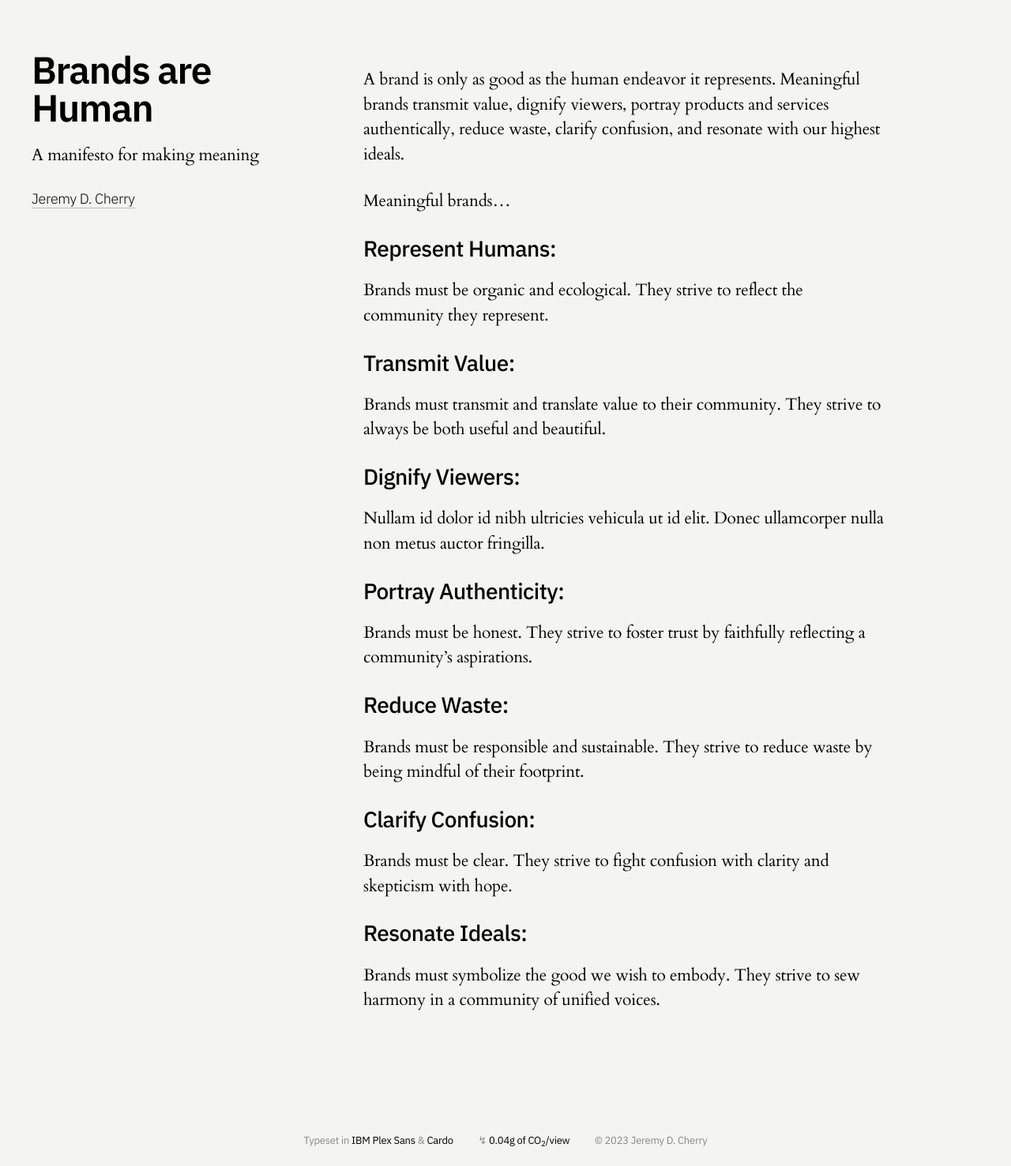
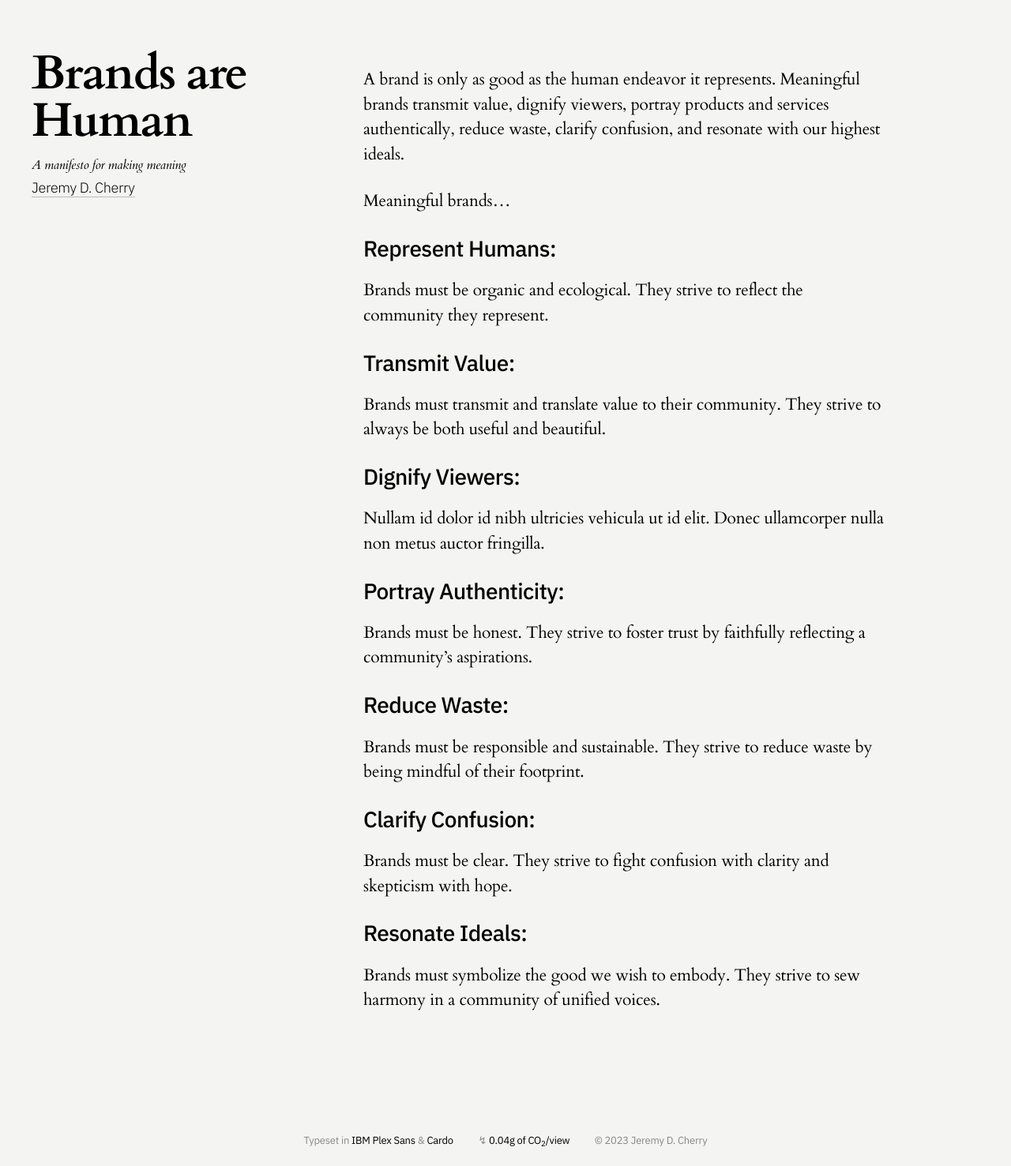
Before and after one commit to jeremydcherry/jeremydcherry.github.io, a Jekyll site: the page built from content/brands.md, in a window 1280 px wide. Shown: the whole page at 79% size. Built offline with Jekyll 4.4.1, drawn with Linux system fonts in a browser that asks for light colours.

Commit message:
Updated manifesto styling

```diff
--- a/_includes/title-sub.html
+++ b/_includes/title-sub.html
@@ -1,3 +1,3 @@
-<h1 class="secondary-page-title">{{ page.title }}</h1>
-<p>{{ page.subtitle }}</p>
-<h2 class="secondary-page-title"><a href="/">Jeremy D. Cherry</a></h2>
+<h1 class="manifesto-page-title">{{ page.title }}</h1>
+<h2 class="manifesto-page-title">{{ page.subtitle }}</h2>
+<h3 class="manifesto-page-title"><a href="/">Jeremy D. Cherry</a></h3>
--- a/_sass/main.scss
+++ b/_sass/main.scss
@@ -243,6 +243,22 @@ h1.secondary-page-title{
   -moz-osx-font-smoothing: grayscale;
 }
 
+h1.manifesto-page-title{
+  color: #000;
+  font-family: "Cardo", sans-serif;
+  font-size: 60px;
+  font-weight: 700;
+  letter-spacing: -0.03em;
+  line-height: 1;
+  display: block;
+  margin-block-start: 0;
+  margin-block-end: .25em;
+  margin-inline-start: 0;
+  margin-inline-end: 0;
+  -webkit-font-smoothing: antialiased;
+  -moz-osx-font-smoothing: grayscale;
+}
+
 h2{
   color: #000;
   font-family: "IBM Plex Sans", sans-serif;
@@ -260,7 +276,7 @@ h2{
 
 h2.primary-page-title{
   color: #000;
-  font-family: "IBM Plex Sans", sans-serif;
+  font-family: "Cardo", sans-serif;
   font-size: 24px;
   font-weight: 400;
   letter-spacing: -0.02em;
@@ -288,11 +304,42 @@ h2.secondary-page-title{
   -moz-osx-font-smoothing: grayscale;
 }
 
+h2.manifesto-page-title{
+  color: #000;
+  font-family: "Cardo", sans-serif;
+  font-size: 16px;
+  font-style: italic;
+  font-weight: 300;
+  letter-spacing: -0.02em;
+  line-height: 1.25;
+  margin-block-start: 0;
+  margin-block-end: .5em;
+  margin-inline-start: 0;
+  margin-inline-end: 0;
+  -webkit-font-smoothing: antialiased;
+  -moz-osx-font-smoothing: grayscale;
+}
+
 h3{
   color: #000;
   font-family: "Cardo", sans-serif;
   font-size: 20px;
   font-weight: 400;
+  letter-spacing: -0.02em;
+  line-height: 1.25;
+  margin-block-start: 0;
+  margin-block-end: .5em;
+  margin-inline-start: 0;
+  margin-inline-end: 0;
+  -webkit-font-smoothing: antialiased;
+  -moz-osx-font-smoothing: grayscale;
+}
+
+h3.manifesto-page-title{
+  color: #000;
+  font-family: "IBM Plex Sans", sans-serif;
+  font-size: 18px;
+  font-weight: 300;
   letter-spacing: -0.02em;
   line-height: 1.25;
   margin-block-start: 0;
```
